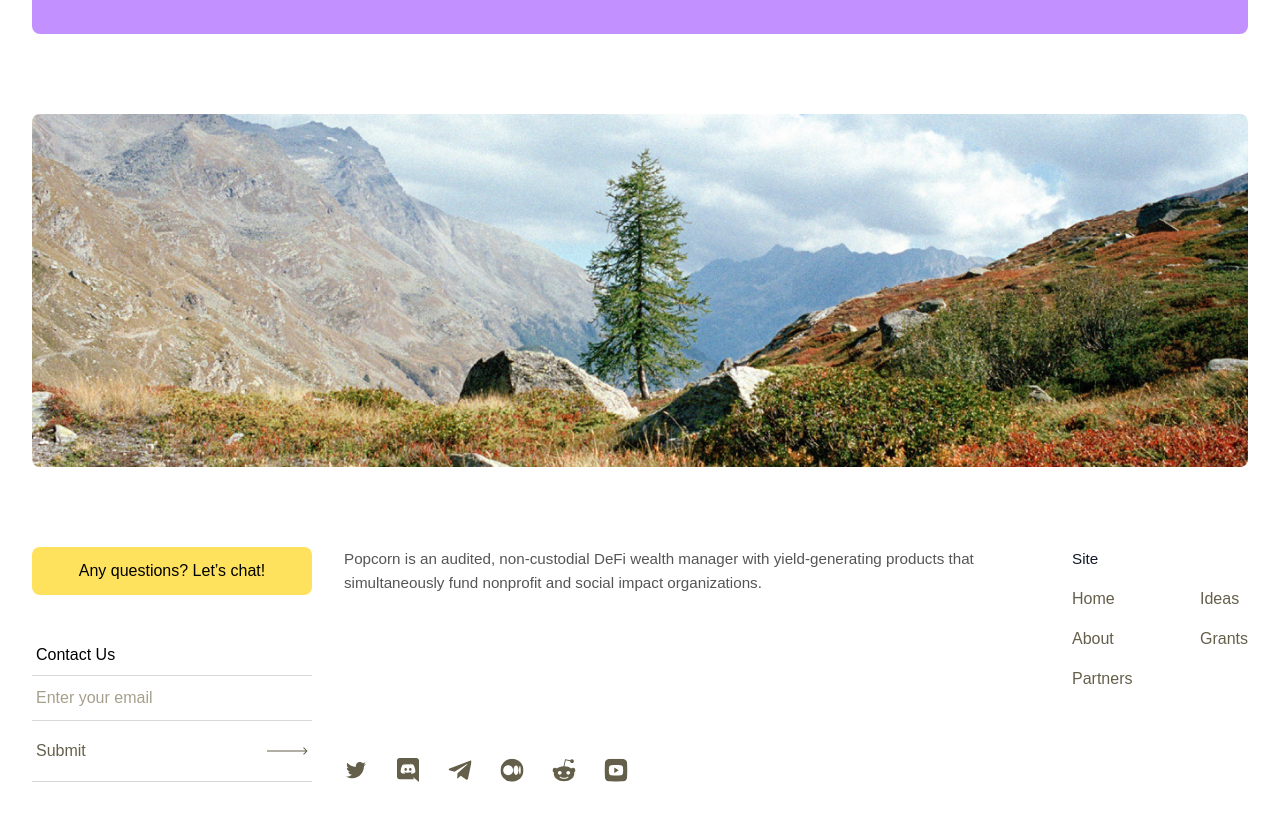
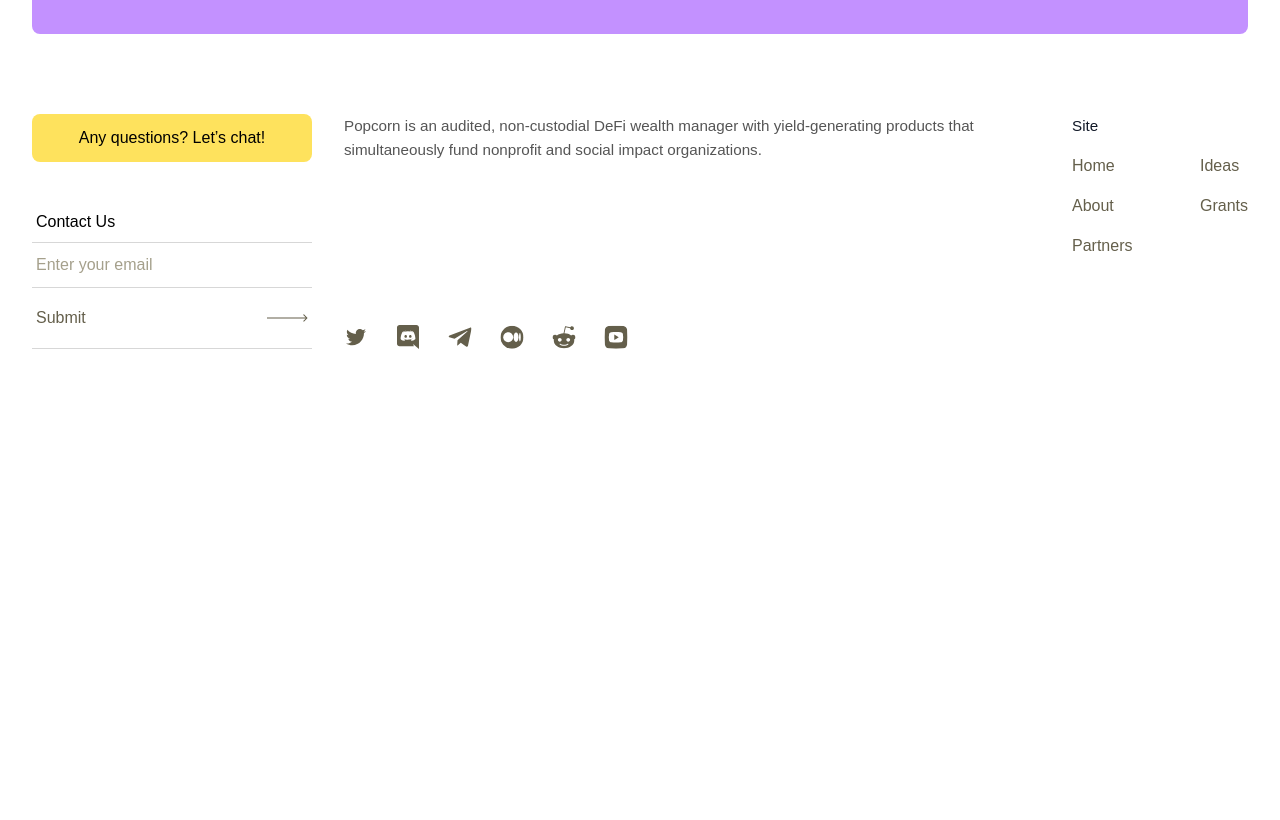
Before and after one commit to popcorndao/popcorn-foundation, a Next.js app: page /partners in a window 1280 px wide. Shown: the part 2038-2858 px from the top of the page. After the commit the page ends 2427 px from the top, so only its background shows below. Built offline with nearby package versions, Linux system fonts and the light colour scheme.

Commit message:
chore: hide tree image

```diff
--- a/components/Layout.tsx
+++ b/components/Layout.tsx
@@ -12,7 +12,7 @@
           {props.children}
         </main>
         <div className="md:mt-20">
-          <div className="hidden md:block">
+          <div className="hidden">
             <img src="/images/nature.png" alt="nature" className="rounded-lg w-full object-cover" />
           </div>
           <Footer />
```
